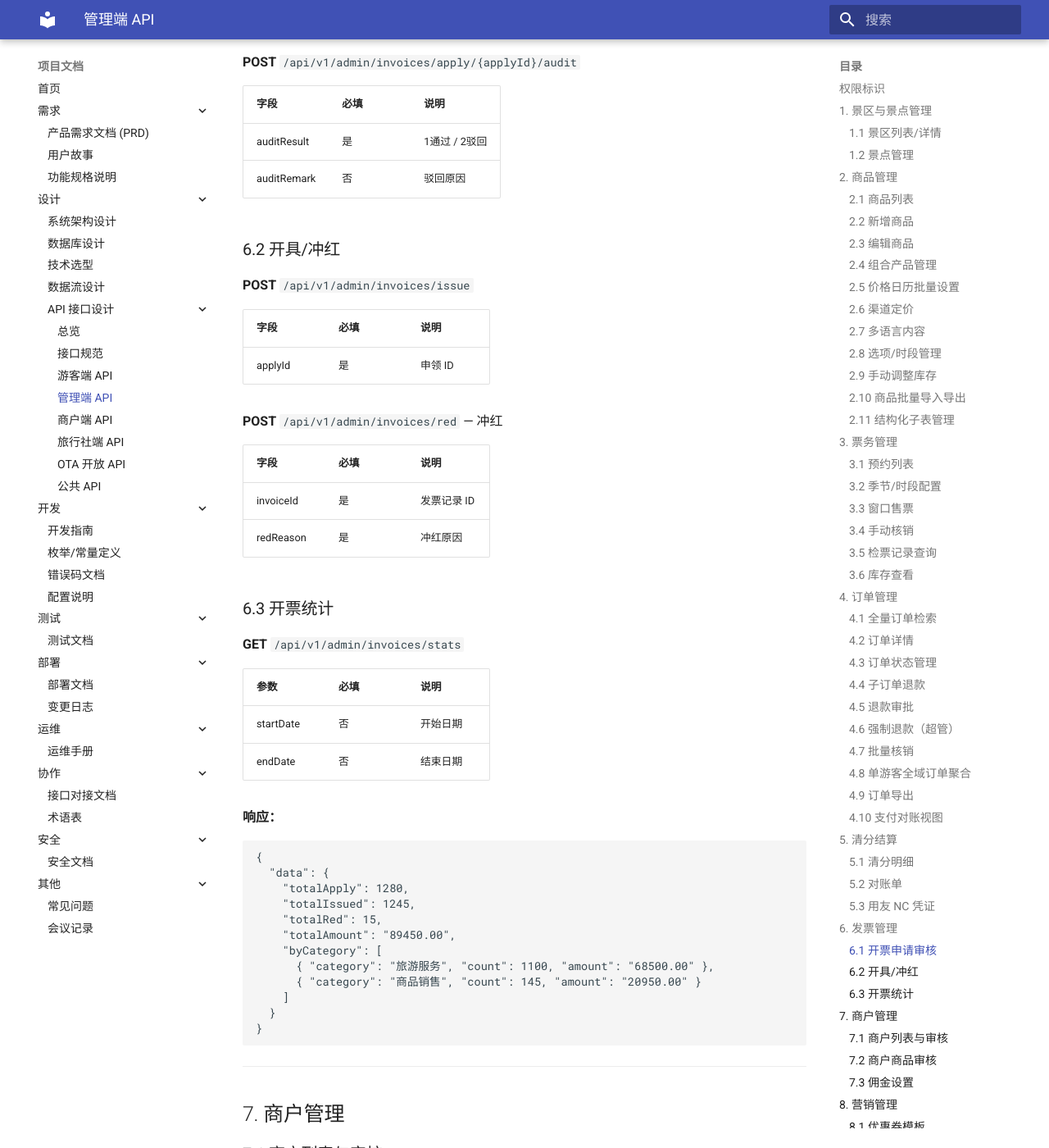
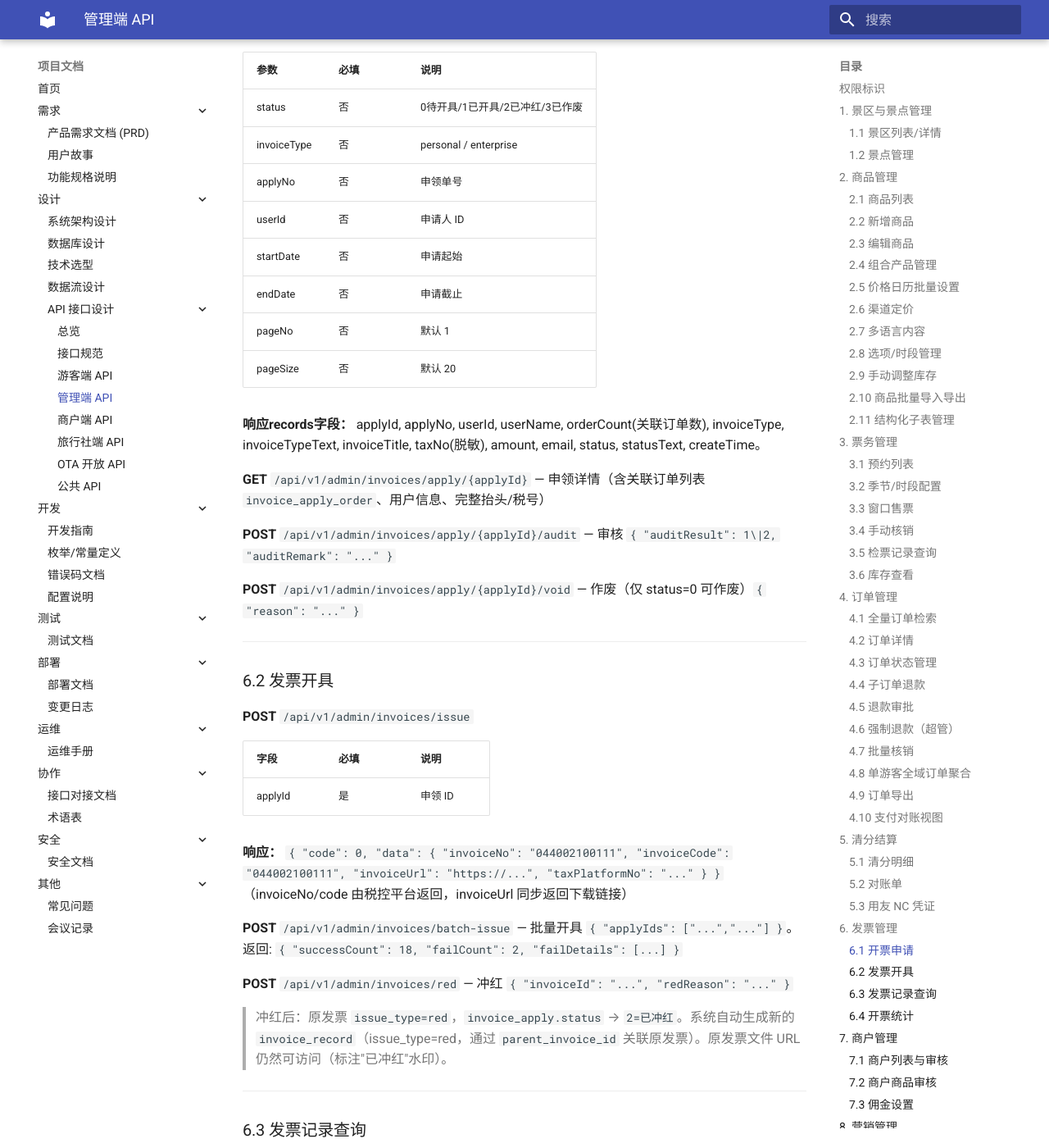
Before and after one commit to 4k48-o/u_trip_doc, an MkDocs documentation site: the page built from docs/design/api/admin.md, in a window 1280 px wide and 1400 px high, scrolled down 24047 px. Shown: the whole window at 82% size. Built offline with MkDocs 1.6.1 and Material for MkDocs 9.7.7, drawn with Linux system fonts in a browser that asks for light colours; some of the changed text lies outside the part shown.

Commit message:
fix: Issue #20——发票全状态筛选/记录查询/申领详情/作废/批量开具/冲红关联/导出10项

````diff
--- a/docs/design/api/admin.md
+++ b/docs/design/api/admin.md
@@ -770,18 +770,32 @@
 
 ## 6. 发票管理
 
-### 6.1 开票申请审核
+### 6.1 开票申请
 
-**GET** `/api/v1/admin/invoices/apply` — 待审核列表
+**GET** `/api/v1/admin/invoices/apply`
 
-**POST** `/api/v1/admin/invoices/apply/{applyId}/audit`
+| 参数 | 必填 | 说明 |
+|------|------|------|
+| status | 否 | 0待开具/1已开具/2已冲红/3已作废 |
+| invoiceType | 否 | personal / enterprise |
+| applyNo | 否 | 申领单号 |
+| userId | 否 | 申请人 ID |
+| startDate | 否 | 申请起始 |
+| endDate | 否 | 申请截止 |
+| pageNo | 否 | 默认 1 |
+| pageSize | 否 | 默认 20 |
 
-| 字段 | 必填 | 说明 |
-|------|------|------|
-| auditResult | 是 | 1通过 / 2驳回 |
-| auditRemark | 否 | 驳回原因 |
+**响应records字段：** applyId, applyNo, userId, userName, orderCount(关联订单数), invoiceType, invoiceTypeText, invoiceTitle, taxNo(脱敏), amount, email, status, statusText, createTime。
 
-### 6.2 开具/冲红
+**GET** `/api/v1/admin/invoices/apply/{applyId}` — 申领详情（含关联订单列表 `invoice_apply_order`、用户信息、完整抬头/税号）
+
+**POST** `/api/v1/admin/invoices/apply/{applyId}/audit` — 审核 `{ "auditResult": 1\|2, "auditRemark": "..." }`
+
+**POST** `/api/v1/admin/invoices/apply/{applyId}/void` — 作废（仅 status=0 可作废）`{ "reason": "..." }`
+
+---
+
+### 6.2 发票开具
 
 **POST** `/api/v1/admin/invoices/issue`
 
@@ -789,37 +803,49 @@
 |------|------|------|
 | applyId | 是 | 申领 ID |
 
-**POST** `/api/v1/admin/invoices/red` — 冲红
+**响应：** `{ "code": 0, "data": { "invoiceNo": "044002100111", "invoiceCode": "044002100111", "invoiceUrl": "https://...", "taxPlatformNo": "..." } }`（invoiceNo/code 由税控平台返回，invoiceUrl 同步返回下载链接）
 
-| 字段 | 必填 | 说明 |
+**POST** `/api/v1/admin/invoices/batch-issue` — 批量开具 `{ "applyIds": ["...","..."] }`。返回: `{ "successCount": 18, "failCount": 2, "failDetails": [...] }`
+
+**POST** `/api/v1/admin/invoices/red` — 冲红 `{ "invoiceId": "...", "redReason": "..." }`
+
+> 冲红后：原发票 `issue_type=red`，`invoice_apply.status` → `2=已冲红`。系统自动生成新的 `invoice_record`（issue_type=red，通过 `parent_invoice_id` 关联原发票）。原发票文件 URL 仍然可访问（标注"已冲红"水印）。
+
+---
+
+### 6.3 发票记录查询
+
+**GET** `/api/v1/admin/invoices/records`
+
+| 参数 | 必填 | 说明 |
 |------|------|------|
-| invoiceId | 是 | 发票记录 ID |
-| redReason | 是 | 冲红原因 |
+| applyId | 否 | 申领 ID |
+| issueType | 否 | develop(开具) / red(冲红) |
+| invoiceNo | 否 | 发票号码 |
+| startDate | 否 | 开具起始 |
+| endDate | 否 | 开具截止 |
+| pageNo | 否 | 默认 1 |
 
-### 6.3 开票统计
+**响应records字段：** id, applyId, invoiceNo, invoiceCode, taxPlatformNo, invoiceUrl, issueType, issueTypeText, issueTime。
+
+**GET** `/api/v1/admin/invoices/records/{id}` — 详情（含完整发票内容 JSON、税控流水号、冲红关联原票）
+
+---
+
+### 6.4 开票统计
 
 **GET** `/api/v1/admin/invoices/stats`
 
 | 参数 | 必填 | 说明 |
 |------|------|------|
-| startDate | 否 | 开始日期 |
-| endDate | 否 | 结束日期 |
+| category | 否 | 旅游服务/商品销售 |
+| invoiceType | 否 | personal/enterprise |
+| startDate | 是 | 起始 |
+| endDate | 是 | 截止 |
 
-**响应：**
-```json
-{
-  "data": {
-    "totalApply": 1280,
-    "totalIssued": 1245,
-    "totalRed": 15,
-    "totalAmount": "89450.00",
-    "byCategory": [
-      { "category": "旅游服务", "count": 1100, "amount": "68500.00" },
-      { "category": "商品销售", "count": 145, "amount": "20950.00" }
-    ]
-  }
-}
-```
+响应同原有格式。
+
+**GET** `/api/v1/admin/invoices/export` — 导出 Excel（筛选参数同申领列表 + records 列表）
 
 ---
 
````
